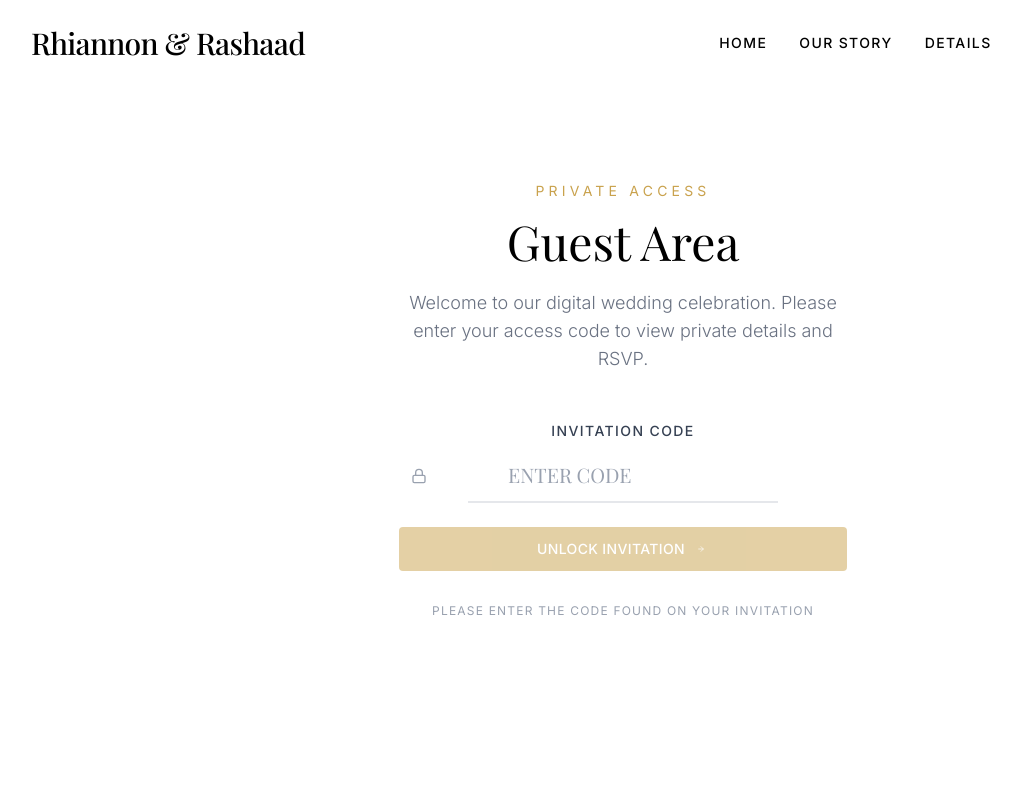
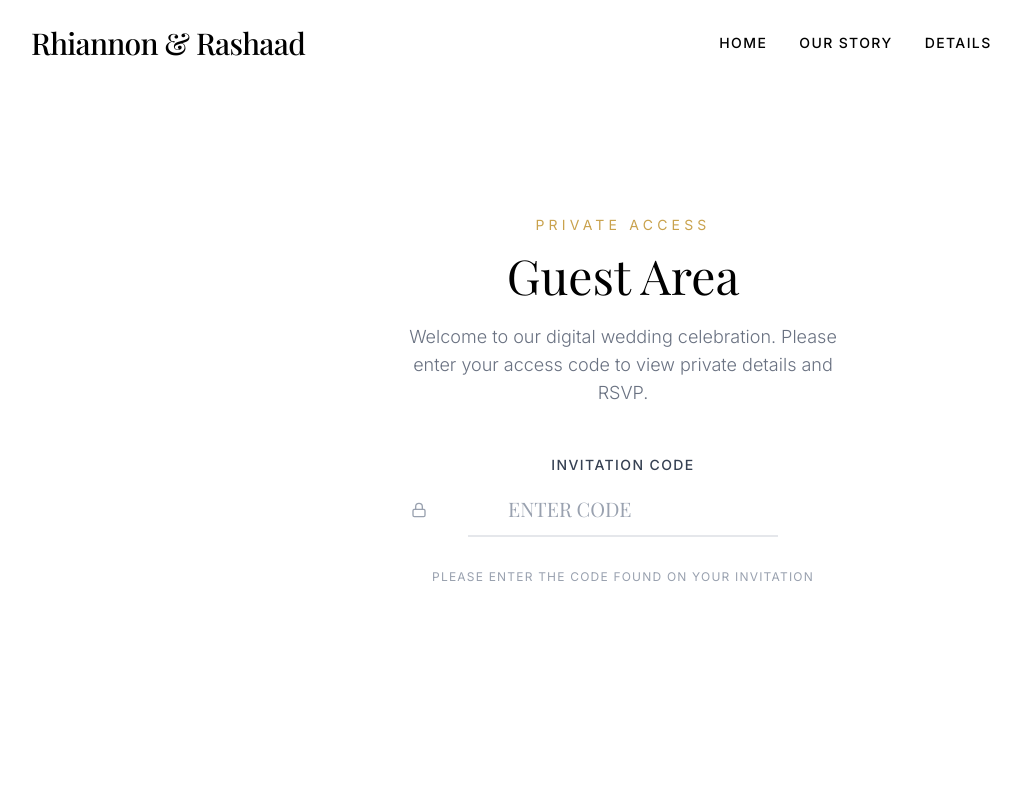
Before and after one commit to adiah-react/wedding, a React (Vite) app: page /invite in a window 1280 px wide. Shown: the top 800 px of the page, without its empty margins (17-1038 px from the left). Built offline with nearby package versions, Linux system fonts and the light colour scheme; a web font is replaced by a local one.

Commit message:
test Button

```diff
--- a/src/components/auth/InvitationForm.jsx
+++ b/src/components/auth/InvitationForm.jsx
@@ -1,8 +1,7 @@
 import { motion } from "framer-motion";
 import { useState } from "react";
-import Button from "../ui/button";
 
-import { ArrowRight, Lock } from "lucide-react";
+import { Lock } from "lucide-react";
 import { useInvitation } from "../../hooks/useInvitation";
 
 const InvitationForm = ({ initialCode = "", onSuccess }) => {
@@ -56,7 +55,7 @@ const InvitationForm = ({ initialCode = "", onSuccess }) => {
           </motion.p>
         )}
 
-        <Button
+        {/* <Button
           type="submit"
           disabled={isLoading || !code.trim()}
           className="w-full justify-between group"
@@ -65,7 +64,7 @@ const InvitationForm = ({ initialCode = "", onSuccess }) => {
           {!isLoading && (
             <ArrowRight className="w-4 h-2 ml-2 transition-transform group-hover:translate-x-1" />
           )}
-        </Button>
+        </Button> */}
       </form>
 
       <p className="mt-8 text-center text-xs text-gray-400 uppercase tracking-widest">
```
